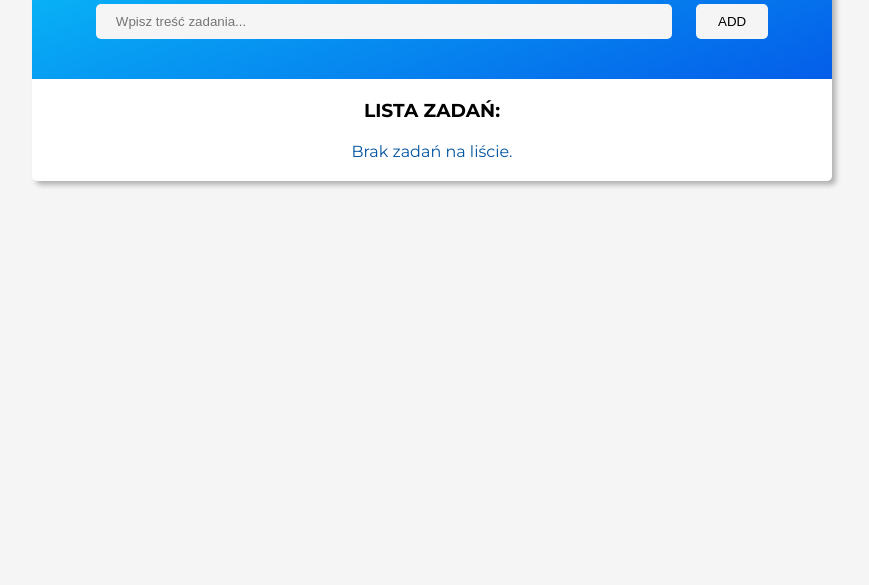
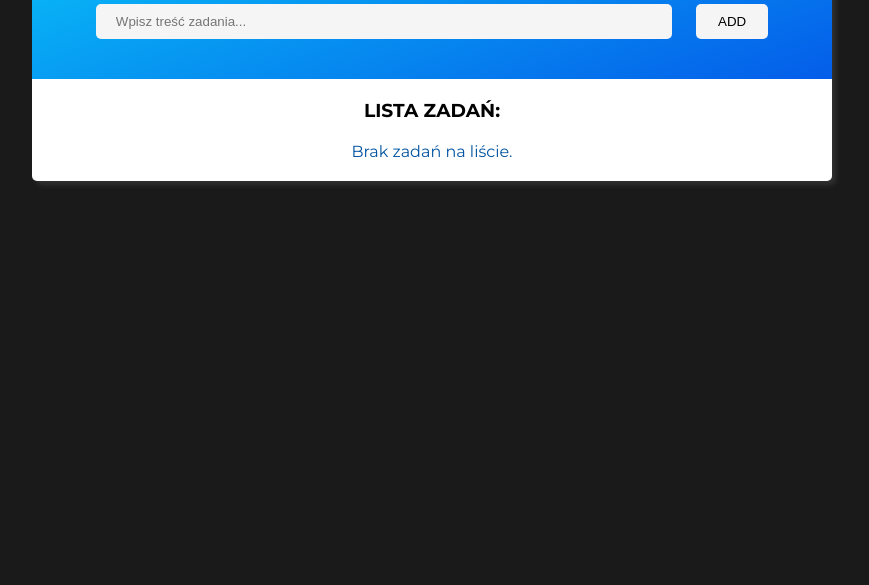
Before and after one commit to huanamigo/advanced-todo-list, a plain HTML site: page index.html in a window 1280 px wide. Shown: the part 215-800 px from the top of the page, without its empty margins (208-1077 px from the left). Drawn offline with Linux system fonts and the light colour scheme.

Commit message:
css bg change

```diff
--- a/script.js
+++ b/script.js
@@ -78,11 +78,6 @@ const createToolsArea = () => {
   toolsPanel.appendChild(completeBtn);
   toolsPanel.appendChild(editBtn);
   toolsPanel.appendChild(deleteBtn);
-  // <div class="tools">
-  //   <button class="complete"><i class="fas fa-check"></i></button
-  //   ><button class="edit">EDIT</button
-  //   ><button class="delete"><i class="fas fa-times"></i></button>
-  // </div>
 };
 
 const checkClick = (e) => {
--- a/style.css
+++ b/style.css
@@ -17,7 +17,7 @@ body {
   justify-content: center;
   margin-top: 120px;
   font-family: 'Montserrat', sans-serif;
-  background-color: var(--light);
+  background-color: var(--deep-dark);
 }
 
 h1 {
```
